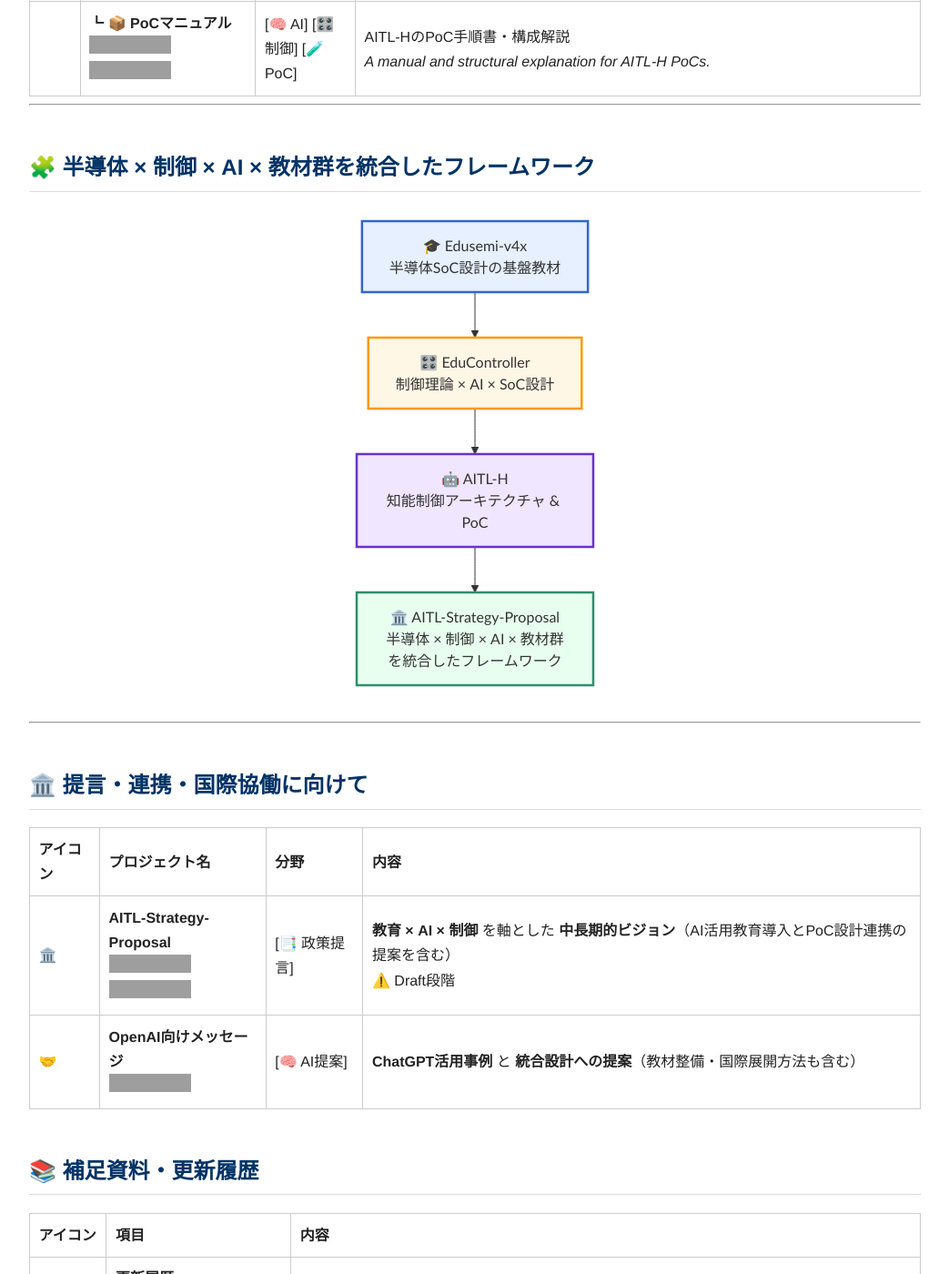
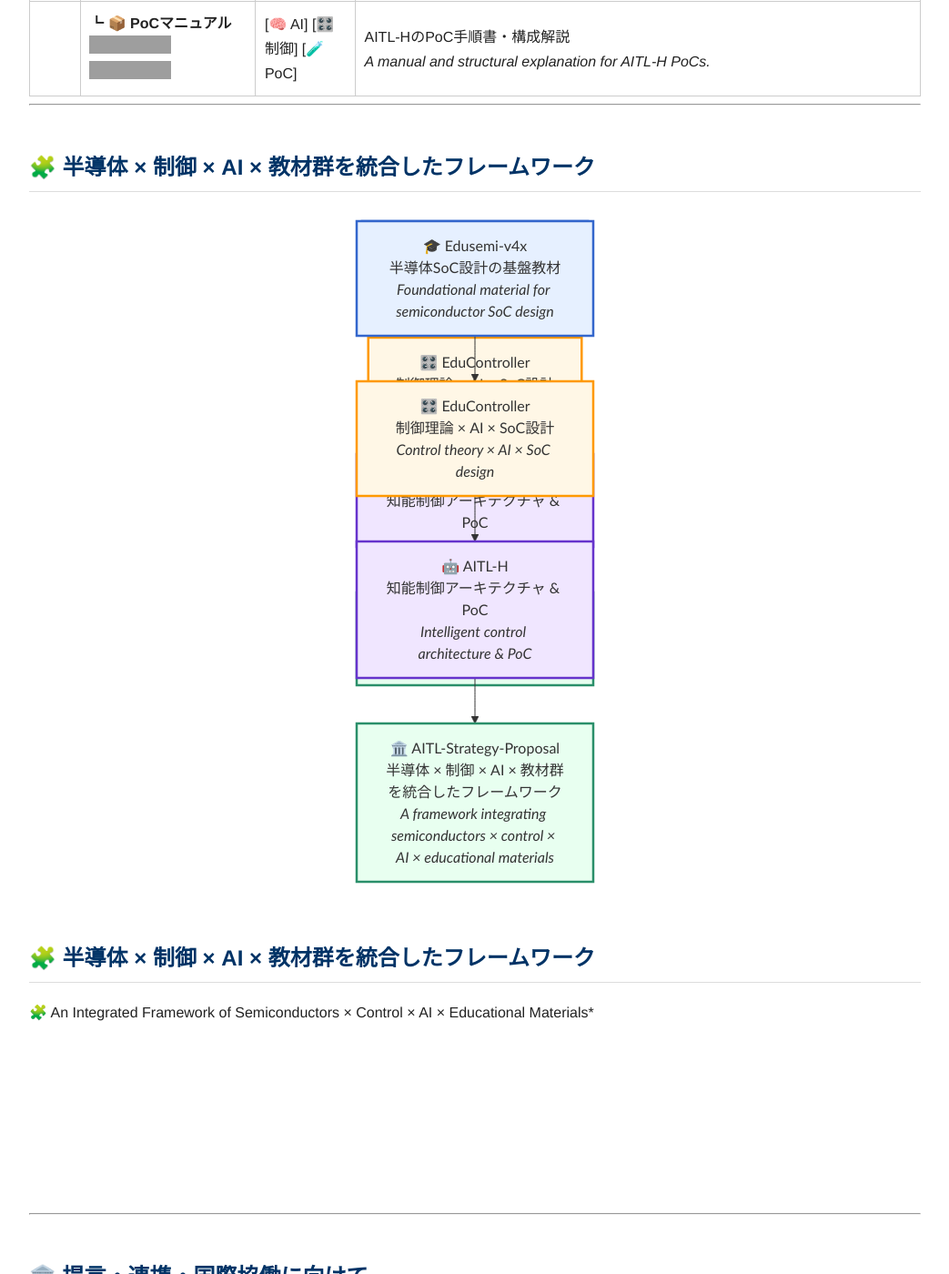
Before and after one commit to Samizo-AITL/Samizo-AITL.github.io, a Jekyll site: the page built from index.md, in a window 1280 px wide and 1400 px high, scrolled down 4483 px. Shown: the whole window at 91% size, without its empty margins (118-1161 px from the left). Built offline with Jekyll 4.4.1, drawn with Linux system fonts in a browser that asks for light colours; grey boxes are pictures that could not be loaded.

Commit message:
Update index.md

````diff
--- a/index.md
+++ b/index.md
@@ -123,6 +123,21 @@ flowchart TD
     style D fill:#e8fff0,stroke:#2a8f6a,stroke-width:2.5px
 ```
 
+## 🧩 半導体 × 制御 × AI × 教材群を統合したフレームワーク
+🧩 An Integrated Framework of Semiconductors × Control × AI × Educational Materials*
+
+```mermaid
+flowchart TD
+    A[🎓 Edusemi-v4x<br/>半導体SoC設計の基盤教材<br/><i>Foundational material for semiconductor SoC design</i>]
+        --> B[🎛️ EduController<br/>制御理論 × AI × SoC設計<br/><i>Control theory × AI × SoC design</i>]
+        --> C[🤖 AITL-H<br/>知能制御アーキテクチャ & PoC<br/><i>Intelligent control architecture & PoC</i>]
+        --> D[🏛️ AITL-Strategy-Proposal<br/>半導体 × 制御 × AI × 教材群を統合したフレームワーク<br/><i>A framework integrating semiconductors × control × AI × educational materials</i>]
+
+    style A fill:#e6f0ff,stroke:#3366cc,stroke-width:2.5px
+    style B fill:#fff7e6,stroke:#ff9900,stroke-width:2.5px
+    style C fill:#f0e6ff,stroke:#6633cc,stroke-width:2.5px
+    style D fill:#e8fff0,stroke:#2a8f6a,stroke-width:2.5px
+```
 ---
 
 ## 🏛️ **提言・連携・国際協働に向けて**
````
